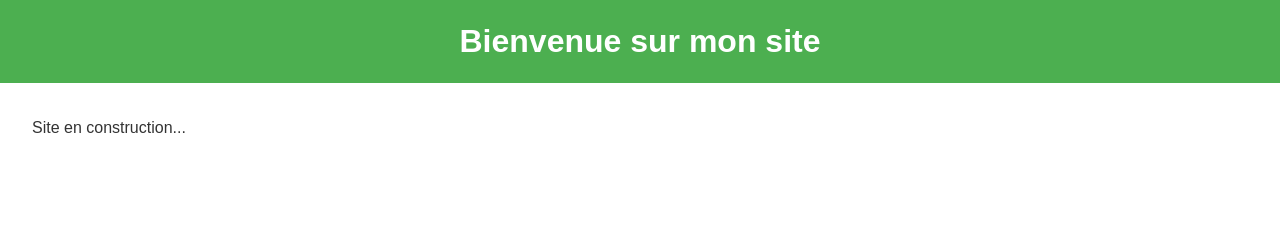
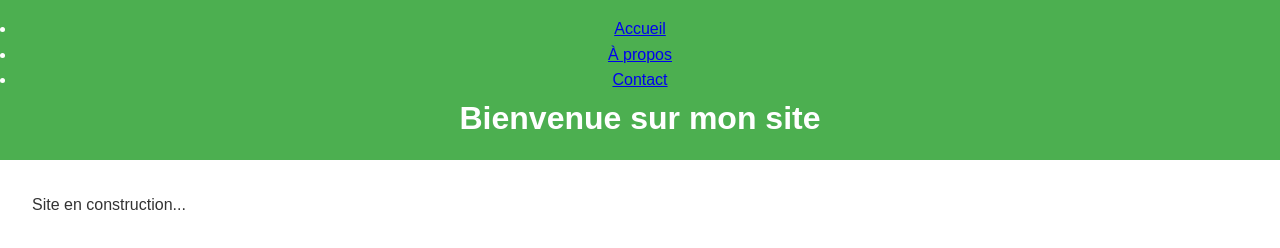
Before and after one commit to MBAERIC/projet-exam-git, a plain HTML site: page index.html in a window 1280 px wide. Drawn offline with Linux system fonts and the light colour scheme.

Commit message:
feat: ajout de la navigation

```diff
--- a/index.html
+++ b/index.html
@@ -8,6 +8,14 @@
 </head>
 <body>
     <header>
+            <!-- Ajoute ceci après <header> -->
+    <nav>
+        <ul>
+            <li><a href="#accueil">Accueil</a></li>
+            <li><a href="#about">À propos</a></li>
+            <li><a href="#contact">Contact</a></li>
+        </ul>
+    </nav>
         <h1>Bienvenue sur mon site</h1>
     </header>
     <main>
```
